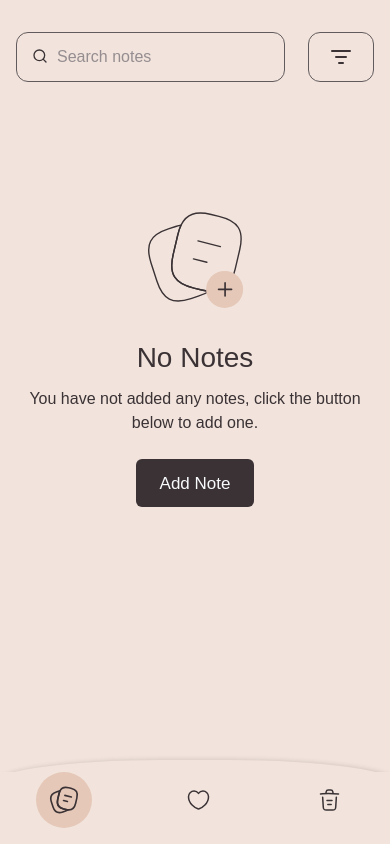
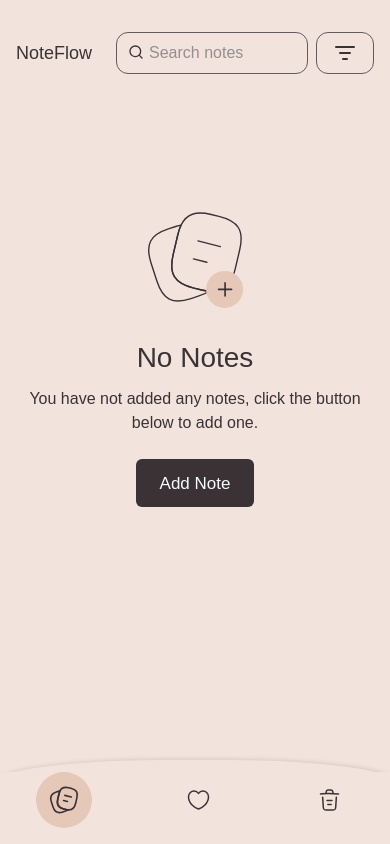
Before and after one commit to fiona-byte/NoteFlow, a React (Vite) app: page / in a window 390 px wide. Built offline with nearby package versions, Linux system fonts and the light colour scheme; a web font is replaced by a local one.

Commit message:
chore: mobile view for header component

```diff
--- a/src/components/Header/Header.tsx
+++ b/src/components/Header/Header.tsx
@@ -1,4 +1,4 @@
-import { useNavigate } from "react-router-dom";
+import { Link, useNavigate } from "react-router-dom";
 import { ListFilterIcon, Search } from "lucide-react";
 import { Input } from "@/components/ui/input";
 import { Button } from "@/components/ui/button";
@@ -9,11 +9,17 @@ function Header() {
   const navigate = useNavigate();
 
   return (
-    <div className="flex justify-between items-center pb-10 md:pb-12 lg:pb-14">
+    <div className="flex justify-between items-center gap-6 pb-10 md:pb-12 lg:pb-14 lg:gap-0">
+      {isMobile ? (
+        <Link to="/" className="text-lg">
+          NoteFlow
+        </Link>
+      ) : null}
+      <div className="flex gap-2">
         <div className="relative md:w-1/2 lg:w-1/3">
-        <Search className="absolute left-4 top-4 h-4 w-4" />
+          <Search className="absolute left-3 top-3 h-4 w-4" />
           <Input
-          className="pr-5 pl-10 py-6 rounded-xl text-base"
+            className="pr-4 pl-8 py-5 rounded-xl text-base md:pr-5 md:py-6"
             type="search"
             placeholder="Search notes"
           />
@@ -21,7 +27,7 @@ function Header() {
         <div className="flex md:gap-4">
           <Button
             variant="outline"
-          className="px-5 py-6 rounded-xl hover:bg-transparent"
+            className="px-4 py-5 rounded-xl hover:bg-transparent md:pr-5 md:py-6"
           >
             <ListFilterIcon />
           </Button>
@@ -35,6 +41,7 @@ function Header() {
           ) : null}
         </div>
       </div>
+    </div>
   );
 }
 
```
Lines whose indentation alone changed are shown as unchanged.
